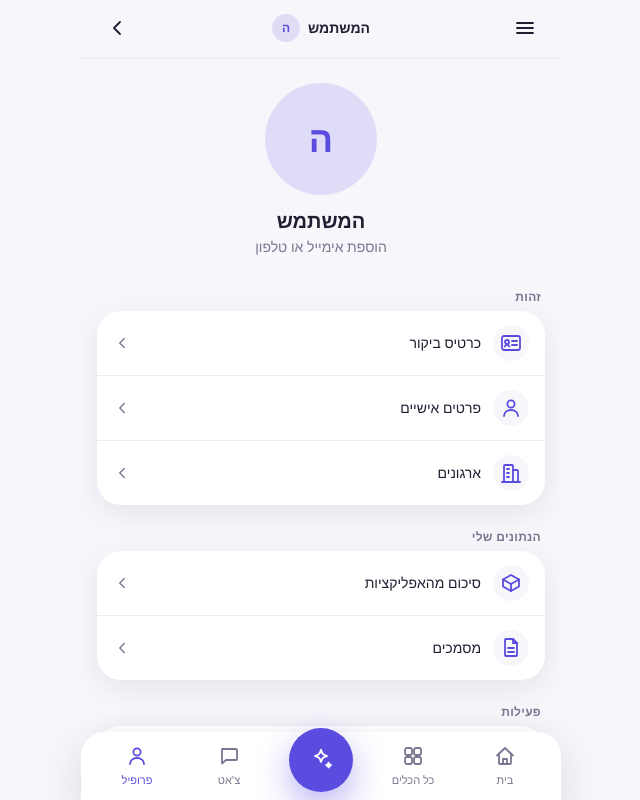
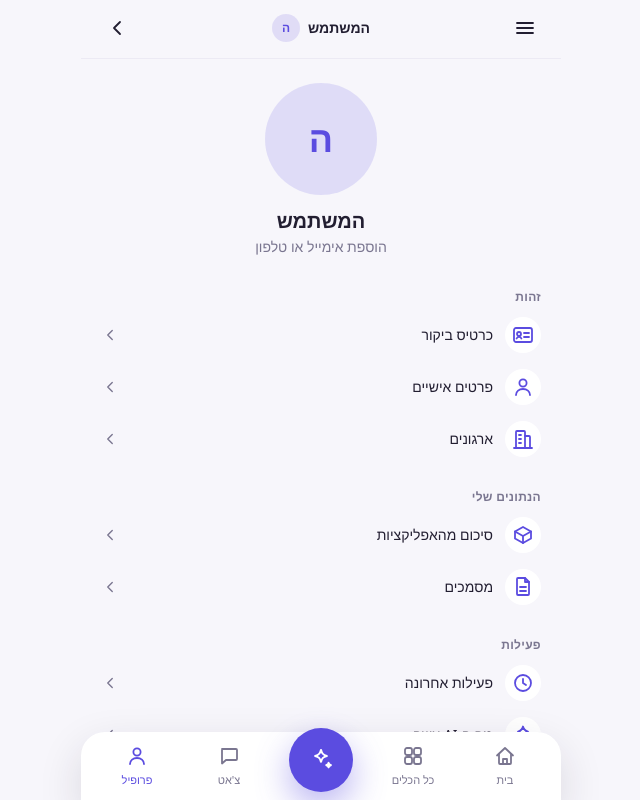
Before and after one commit to Moti-Eli/my_platform, a Next.js app in the folder apps/cortex/: page /profile in a window 1280 px wide. Shown: the whole page, without its empty margins (517-1157 px from the left). Built offline with nearby package versions, Linux system fonts and the light colour scheme; no server answers.

Commit message:
style(cortex): flat instagram-style row lists

```diff
--- a/apps/cortex/src/components/profile/SettingsList.tsx
+++ b/apps/cortex/src/components/profile/SettingsList.tsx
@@ -1,26 +1,26 @@
 "use client";
 
 /**
- * The grouped settings-list building blocks (Instagram/WhatsApp style): a small
- * muted section header above a card whose rows are separated by thin hairlines,
- * each row an icon at the start, a label, and a forward chevron at the end.
- * Shared by the profile and settings screens so they read as one language.
+ * The flat settings-list building blocks (Instagram style): a small muted section
+ * header above a group of rows that sit directly on the screen background — no
+ * card, no shadow, no dividers. Space between groups does the separating. Each
+ * row is an icon at the start, a label, an optional value, and a forward chevron
+ * at the end. Shared by the profile and settings screens so they read as one
+ * language.
  */
 import Link from "next/link";
 import type { ReactNode } from "react";
 import { ChevronIcon } from "@/components/icons";
 import { useI18n } from "@/i18n";
 
-/** A titled group of rows. */
+/** A titled group of rows — separated from the next group by spacing, not lines. */
 export function ListSection({ title, children }: { title: string; children: ReactNode }) {
   return (
     <section className="mt-6 first:mt-4">
-      <h2 className="px-1 pb-1.5 text-xs font-semibold uppercase tracking-wide text-muted">
+      <h2 className="px-1 pb-1 text-xs font-semibold uppercase tracking-wide text-muted">
         {title}
       </h2>
-      <div className="divide-y divide-hairline overflow-hidden rounded-xl bg-card shadow-soft">
-        {children}
-      </div>
+      <div>{children}</div>
     </section>
   );
 }
@@ -42,9 +42,9 @@ export function ListRow({
   return (
     <Link
       href={href}
-      className="flex items-center gap-3 px-4 py-3.5 transition active:bg-screen"
+      className="flex items-center gap-3 px-1 py-2 transition active:bg-hairline"
     >
-      <span className="flex h-9 w-9 shrink-0 items-center justify-center rounded-full bg-screen text-indigo">
+      <span className="flex h-9 w-9 shrink-0 items-center justify-center rounded-full bg-card text-indigo">
         {icon}
       </span>
       <span className="flex-1 text-sm font-medium text-ink">{label}</span>
@@ -63,7 +63,7 @@ export function ListRow({
 /** A static (non-navigating) row: label at the start, value at the end. */
 export function ListValueRow({ label, value }: { label: string; value: ReactNode }) {
   return (
-    <div className="flex items-center justify-between gap-3 px-4 py-3.5">
+    <div className="flex items-center justify-between gap-3 px-1 py-2">
       <span className="text-sm font-medium text-ink">{label}</span>
       <span className="text-sm text-muted" dir="ltr">
         {value}
```
